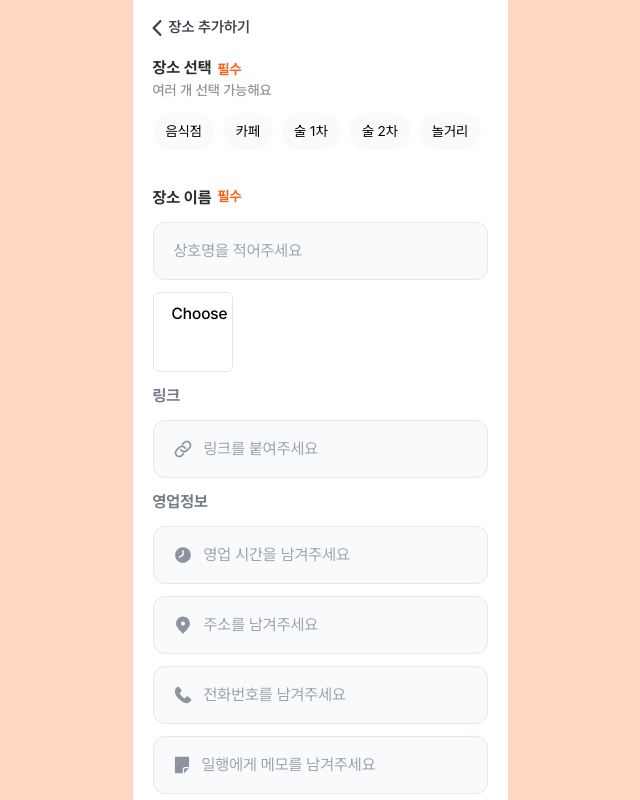
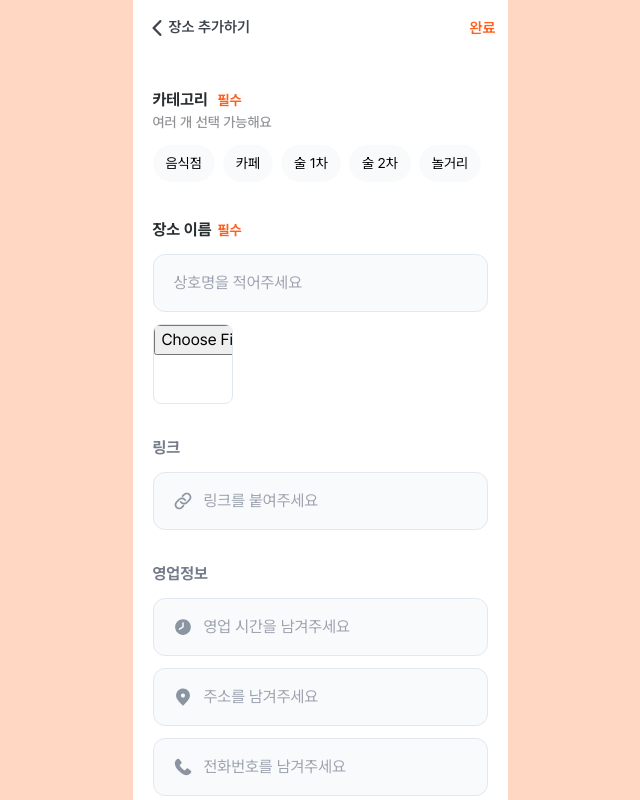
Before and after one commit to mash-up-kr/piikii_web, a Next.js app: page /add-course/detail in a window 1280 px wide. Shown: the whole page, without its empty margins (320-960 px from the left). Built offline with nearby package versions, Linux system fonts and the light colour scheme.

Commit message:
feat: Set detail values for each fields

```diff
--- /dev/null
+++ b/app/add-course/_components/InputWithImage.tsx
@@ -0,0 +1,65 @@
+import * as React from "react";
+import { useState } from "react";
+import { cn } from "@/lib/utils";
+
+export interface InputProps
+  extends React.InputHTMLAttributes<HTMLInputElement> {}
+
+const InputWithImage = React.forwardRef<HTMLInputElement, InputProps>(
+  ({ className, type, ...props }, ref) => {
+    const [uploadedFiles, setUploadedFiles] = useState<string[]>([]);
+
+    const handleFileChange = (e: React.ChangeEvent<HTMLInputElement>) => {
+      const files = e.target.files;
+      if (files) {
+        const newFiles = Array.from(files).map((file) =>
+          URL.createObjectURL(file)
+        );
+        setUploadedFiles((prevFiles) =>
+          [...prevFiles, ...newFiles].slice(0, 3)
+        );
+      }
+    };
+
+    const handleDeleteFile = (index: number) => {
+      setUploadedFiles((prevFiles) => prevFiles.filter((_, i) => i !== index));
+    };
+
+    return (
+      <div className="flex flex-row items-center gap-x-[9px] gap-y-2 w-full">
+        {uploadedFiles.length < 3 && (
+          <input
+            type={type}
+            // 수정 필요
+            className={cn("flex rounded-lg border", className)}
+            onChange={handleFileChange}
+            ref={ref}
+            {...props}
+          />
+        )}
+        <div className="flex gap-x-[9px] flex-wrap">
+          {uploadedFiles.map((file, index) => (
+            <div key={index} className="relative w-[80px] h-[80px]">
+              <img
+                src={file}
+                alt={`${file}`}
+                className="object-cover w-full h-full rounded"
+              />
+              <button
+                type="button"
+                onClick={() => handleDeleteFile(index)}
+                className="absolute top-0 left-0 text-[#FF601C] rounded-full w-4 h-4 flex items-center justify-center text-sm"
+              >
+                x
+              </button>
+            </div>
+          ))}
+        </div>
+      </div>
+    );
+  }
+);
+
+InputWithImage.displayName = "InputWithImage";
+
+export { InputWithImage };
--- a/app/add-course/_components/InputWithLabel.tsx
+++ b/app/add-course/_components/InputWithLabel.tsx
@@ -5,11 +5,12 @@ import { cn } from "@/lib/utils";
 export interface InputWithLabelProps
   extends React.InputHTMLAttributes<HTMLInputElement> {
   iconSrc?: string;
+  onChange: (e: React.ChangeEvent<HTMLInputElement>) => void;
   required?: boolean;
 }
 
 const InputWithLabel = React.forwardRef<HTMLInputElement, InputWithLabelProps>(
-  ({ className, iconSrc, required, type, ...props }, ref) => {
+  ({ className, iconSrc, value, onChange, required, type, ...props }, ref) => {
     return (
       <div className="flex flex-col gap-y-2 w-full bg-[#F9FAFB] border rounded-[12px]">
         <div className="flex items-center w-full h-[56px] px-[20px]">
@@ -28,6 +29,8 @@ const InputWithLabel = React.forwardRef<HTMLInputElement, InputWithLabelProps>(
               "flex-1 bg-transparent text-[#8B95A1] text-[16px] outline-none",
               className
             )}
+            value={value}
+            onChange={onChange}
             ref={ref}
             {...props}
           />
--- a/app/add-course/detail/page.tsx
+++ b/app/add-course/detail/page.tsx
@@ -8,6 +8,7 @@ import { CategoryChip } from "../_components/CategoryChip";
 import { flattenColumns } from "@/lib/utils";
 import { Input } from "@/components/ui/Input";
 import { InputWithLabel } from "../_components/InputWithLabel";
+import { InputWithImage } from "../_components/InputWithImage";
 
 // 사용자가 설정한 데이터라고 가정
 const initialColumns: ColumnsType = {
@@ -27,10 +28,38 @@ const initialColumns: ColumnsType = {
 
 const AddDetailPage = () => {
   const router = useRouter();
+  const [place, setPlace] = useState("");
+  const [link, setLink] = useState("");
+  const [openingHours, setOpeningHours] = useState("");
+  const [address, setAddress] = useState("");
+  const [phoneNumber, setPhoneNumber] = useState("");
+  const [memoContent, setMemoContent] = useState("");
   const [selectedChip, setSelectedChip] = useState<number | null>(null);
+  const [pictures, setPictures] = useState<string[]>([]);
 
   const handleChipClick = (index: number) => {
     setSelectedChip(index === selectedChip ? null : index);
+  };
+
+  const handleInputChange =
+    (setter: React.Dispatch<React.SetStateAction<string>>) =>
+    (e: React.ChangeEvent<HTMLInputElement>) => {
+      if (e.target.value.length <= 50) {
+        setter(e.target.value);
+      }
+    };
+
+  const handleFileChange = (files: FileList | null) => {
+    if (files) {
+      const newFiles = Array.from(files).map((file) =>
+        URL.createObjectURL(file)
+      );
+      setPictures((prevPictures) => [...prevPictures, ...newFiles].slice(0, 3));
+    }
+  };
+
+  const handleDeleteFile = (index: number) => {
+    setPictures((prevPictures) => prevPictures.filter((_, i) => i !== index));
   };
 
   return (
@@ -50,12 +79,17 @@ const AddDetailPage = () => {
             <p className="text-semibold-15 text-neutral-700">장소 추가하기</p>
           </div>
         }
+        rightSlot={
+          <p className="flex py-[16px] px-[12px] cursor-pointer text-semibold-15 text-[#FF601C]">
+            완료
+          </p>
+        }
       />
-      <div className="flex flex-col w-[335px] mt-[56px] mx-[20px] gap-y-[32px]">
+      <div className="flex flex-col w-[335px] mt-[88px] mx-[20px] gap-y-[32px]">
         <div className="flex flex-col w-[252px] h-[98px]">
-          <div className="flex flex-row items-end w-[90px] h-[24px] gap-x-[6px]">
+          <div className="flex flex-row items-center w-[90px] h-[24px] gap-x-[6px]">
             <p className="w-[59px] font-bold text-[#292E31] text-[16px]">
-              장소 선택
+              카테고리
             </p>
             <p className="w-[25px] font-bold text-[#FF601C] text-[14px]">
               필수
@@ -75,8 +109,9 @@ const AddDetailPage = () => {
             ))}
           </div>
         </div>
-        <div className="flex flex-col w-full h-[184px] gap-y-[12px]">
-          <div className="flex flex-row w-[90px] h-[24px] gap-x-[6px]">
+        <div className="flex flex-col w-full h-[184px] gap-y-[32px]">
+          <div className="flex flex-col gap-y-[12px]">
+            <div className="flex flex-row items-center w-[90px] h-[24px] gap-x-[6px]">
               <p className="w-[59px] font-bold text-[#292E31] text-[16px]">
                 장소 이름
               </p>
@@ -85,10 +120,21 @@ const AddDetailPage = () => {
               </p>
             </div>
             <div className="flex flex-col items-start justify-center">
-            <InputWithLabel type="text" placeholder="상호명을 적어주세요" />
+              <InputWithLabel
+                type="text"
+                placeholder="상호명을 적어주세요"
+                value={place}
+                onChange={handleInputChange(setPlace)}
+              />
             </div>
             <div className="flex flex-col items-start justify-center">
-            <Input className="w-[80px] h-[80px]" id="picture" type="file" />
+              <InputWithImage
+                className="w-[80px] h-[80px]"
+                id="picture"
+                type="file"
+                multiple
+              />
+            </div>
           </div>
           <div className="flex flex-col items-start justify-center gap-y-[12px]">
             <p className="w-[59px] font-bold text-[#747B89] text-[16px]">
@@ -98,6 +144,8 @@ const AddDetailPage = () => {
               type="link"
               placeholder="링크를 붙여주세요"
               iconSrc="/svg/ic_link.svg"
+              value={link}
+              onChange={handleInputChange(setLink)}
             />
           </div>
           <div className="flex flex-col items-start justify-center gap-y-[12px]">
@@ -108,16 +156,22 @@ const AddDetailPage = () => {
               type="link"
               placeholder="영업 시간을 남겨주세요"
               iconSrc="/svg/ic_clock_mono.svg"
+              value={openingHours}
+              onChange={handleInputChange(setOpeningHours)}
             />
             <InputWithLabel
               type="link"
               placeholder="주소를 남겨주세요"
               iconSrc="/svg/ic_pin_location_mono.svg"
+              value={address}
+              onChange={handleInputChange(setAddress)}
             />
             <InputWithLabel
               type="link"
               placeholder="전화번호를 남겨주세요"
               iconSrc="/svg/ic_call_mono.svg"
+              value={phoneNumber}
+              onChange={handleInputChange(setPhoneNumber)}
             />
           </div>
           <div className="flex flex-col items-start justify-center">
@@ -125,6 +179,8 @@ const AddDetailPage = () => {
               type="link"
               placeholder="일행에게 메모를 남겨주세요"
               iconSrc="/svg/ic_memo_mono.svg"
+              value={memoContent}
+              onChange={handleInputChange(setMemoContent)}
             />
           </div>
         </div>
--- a/app/add-course/page.tsx
+++ b/app/add-course/page.tsx
@@ -54,8 +54,13 @@ const AddCoursePage = () => {
 
   return (
     <div className="flex flex-col">
-      <div className="flex cursor-pointer px-[20px] py-[11px] mb-[16px]">
-        <p className="text-semibold-15 text-neutral-700">강남역으로 모여</p>
+      <div className="flex items-center justify-center gap-x-[17px] cursor-pointer px-[20px] py-[11px]">
+        <p className="flex w-[232px] text-semibold-15 text-neutral-700">
+          강남역으로 모여
+        </p>
+        <Button className="flex flex-col border-2 border-[#E7E8EB] w-[86px] h-[34px] py-[8px] px-[12px] bg-white">
+          <p className="font-semibold text-neutral-700 text-[12px]">투표시작</p>
+        </Button>
       </div>
       <div className="flex flex-col px-[20px] w-[335px] h-[148px] mt-[16px]">
         <div className="flex flex-row w-[224px] font-extrabold h-[31px] text-[22px] mb-[16px]">
@@ -131,12 +136,12 @@ const AddCoursePage = () => {
 
       <div className="flex flex-col w-full h-full items-center justify-center mt-[64px]">
         <div className="flex flex-col items-center justify-center w-full h-[197px] gap-y-[12px]">
-          <div className="flex w-[90px] h-[90px] rounded-[16px] bg-[#F0F1F5] items-center justify-center">
+          <div className="flex w-[108px] h-[104px] items-center justify-center">
             <Image
-              src={"/png/ic_picture_24.png"}
-              alt="empty_picture"
-              width={24}
-              height={24}
+              src={"/png/img_sample.png"}
+              alt="sample"
+              width={108}
+              height={104}
             />
           </div>
           <div className="flex flex-col w-full items-center justify-center text-[14px] text-[#8B95A1]">
```
Also changed, not shown: public/png/img_sample.png (added). Lines whose indentation alone changed are shown as unchanged.
